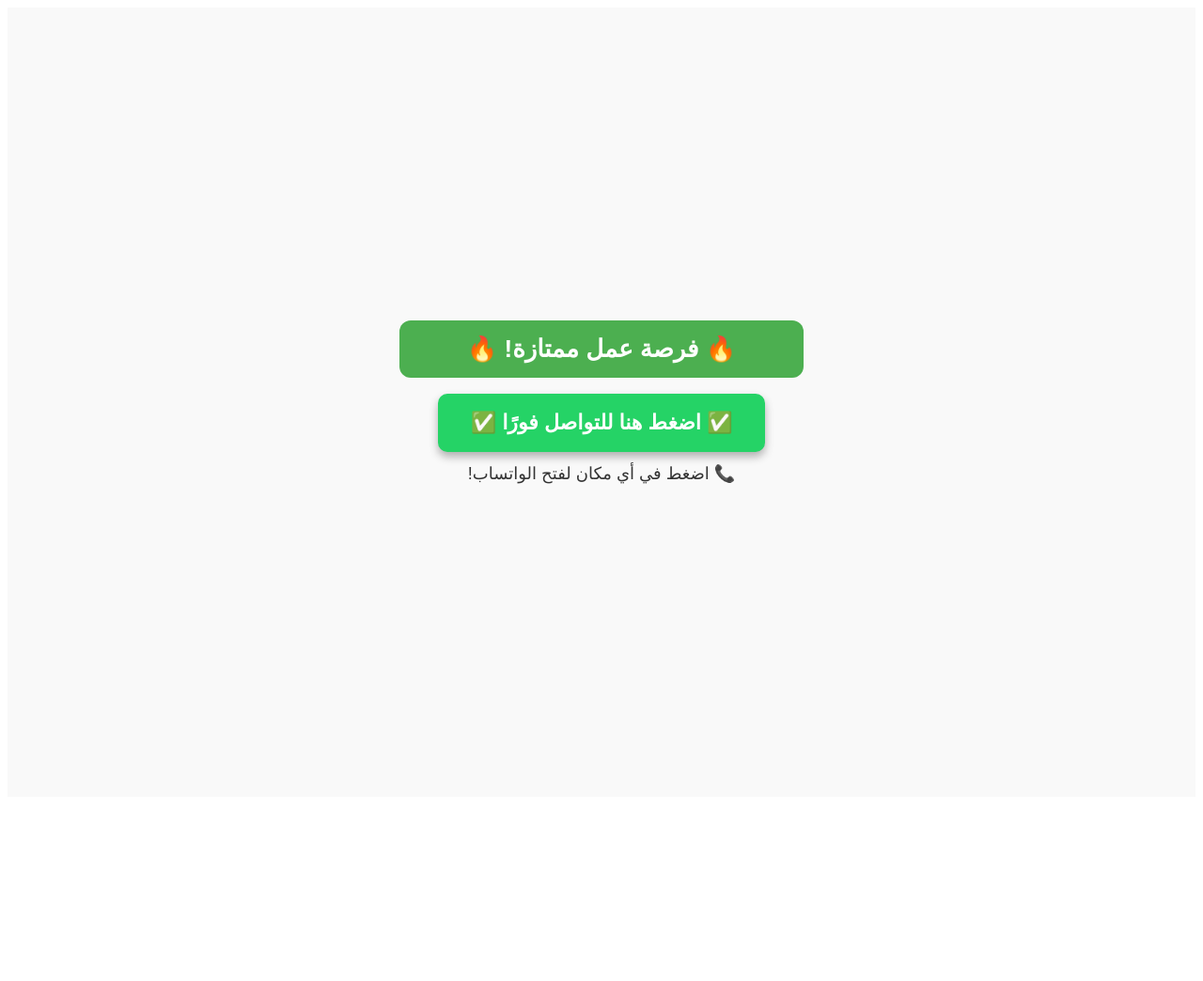
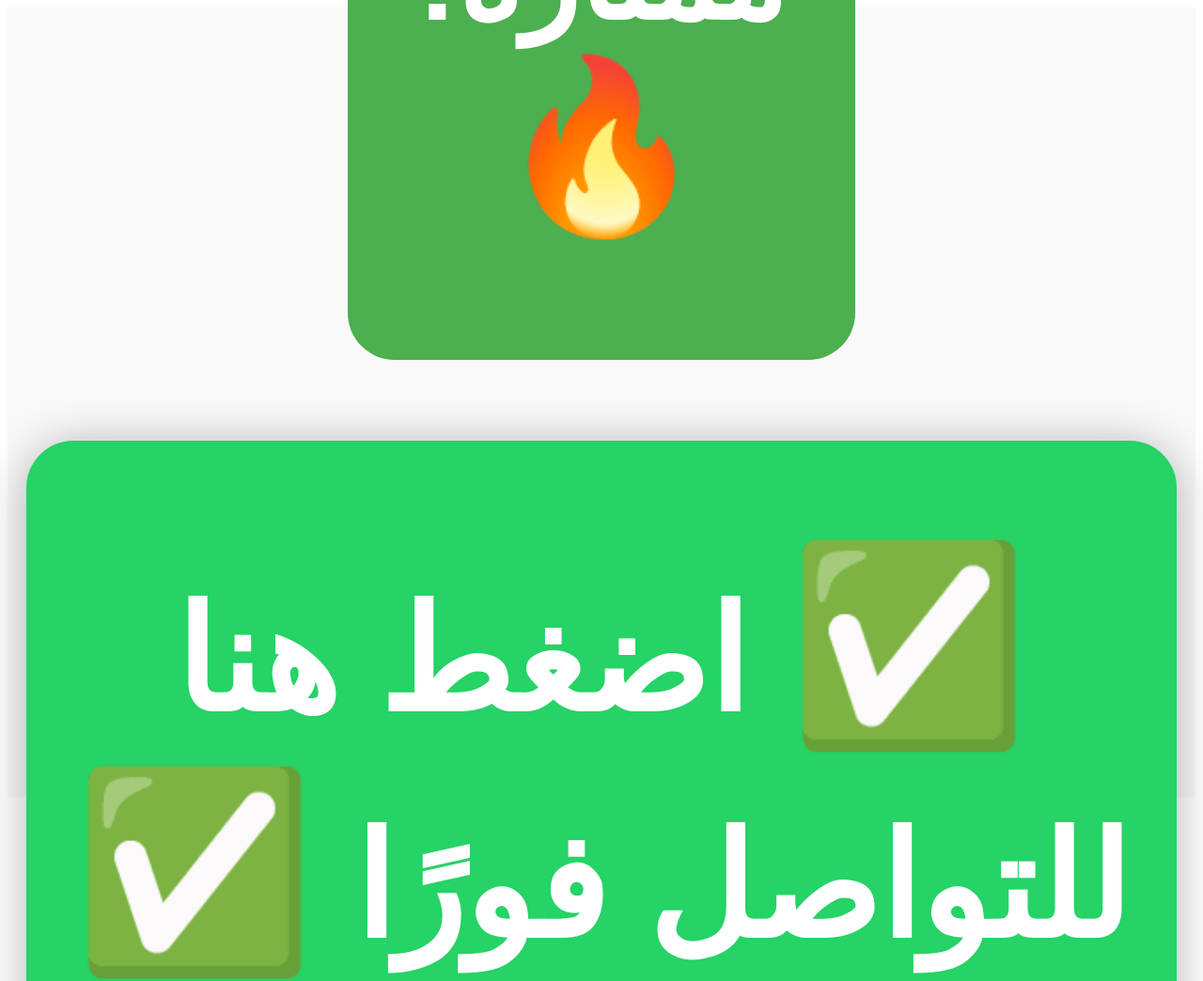
Before and after one commit to lkha12/lkh, a plain HTML site: page index.html in a window 1280 px wide. Shown: the top 1044 px of the page at 94% size. Before the commit the page ends 856 px from the top, so only its background shows below. Drawn offline with Linux system fonts and the light colour scheme.

Commit message:
Update index.html

```diff
--- a/index.html
+++ b/index.html
@@ -1,17 +1,17 @@
 <a href="https://wa.me/212783143889?text=🔵%20أريد%20مزيد%20من%20المعلومات!" style="text-decoration: none; color: inherit;">
     <div style="text-align: center; direction: rtl; font-family: Arial, sans-serif; background-color: #f9f9f9; padding: 20px; color: #333; height: 100vh; display: flex; flex-direction: column; justify-content: center; align-items: center; cursor: pointer;">
 
-        <h1 style="background-color: #4CAF50; color: white; padding: 15px; border-radius: 12px; font-size: 26px; width: 90%; max-width: 400px;">
-            🔥 فرصة عمل ممتازة! 🔥
+        <h1 style="background-color: #4CAF50; color: white; padding: 10% 20px; border-radius: 50px; font-size: 10vw; width: 90%; max-width: 500px;">
+            <span style="font-size: 14vw;">🔥</span> فرصة عمل ممتازة! <span style="font-size: 14vw;">🔥</span>
         </h1>
 
-
-
-        <div style="display: inline-block; padding: 18px 35px; font-size: 22px; color: white; background-color: #25D366; text-decoration: none; border-radius: 10px; transition: 0.3s ease-in-out; font-weight: bold; box-shadow: 0 5px 10px rgba(0, 0, 0, 0.3);">
-            ✅ اضغط هنا للتواصل فورًا ✅
+        <div style="display: inline-block; padding: 8% 15px; font-size: 12vw; color: white; background-color: #25D366; text-decoration: none; border-radius: 50px; transition: 0.3s ease-in-out; font-weight: bold; box-shadow: 0 5px 50px rgba(0, 0, 0, 0.3);">
+            <span style="font-size: 16vw;">✅</span> اضغط هنا للتواصل فورًا <span style="font-size: 16vw;">✅</span>
         </div>
 
-        <p style="font-size: 18px; margin-top: 12px;">📞 اضغط في أي مكان لفتح الواتساب!</p>
+        <p style="font-size: 8vw; margin-top: 10%;">
+            <span style="font-size: 12vw;">📞</span> اضغط في أي مكان لفتح الواتساب!
+        </p>
 
     </div>
 </a>
```
